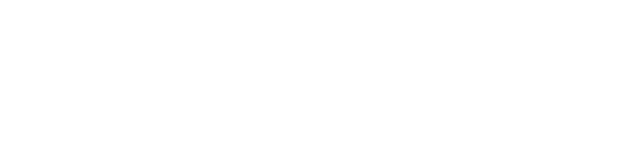
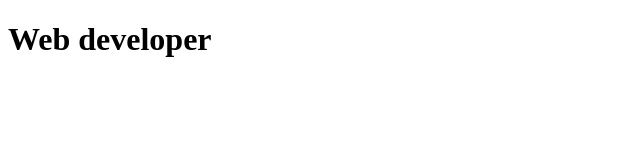
Before and after one commit to RuhinaAlom/web-dev-portfolio, a plain HTML site: page index.html in a window 1280 px wide. Shown: the whole page, without its empty margins (0-640 px from the left). Drawn offline with Linux system fonts and the light colour scheme.

Commit message:
second added

```diff
--- a/index.html
+++ b/index.html
@@ -9,7 +9,7 @@
 
 <body>
     <header>
-
+        <h1>Web developer </h1>
     </header>
     <main>
 
```
